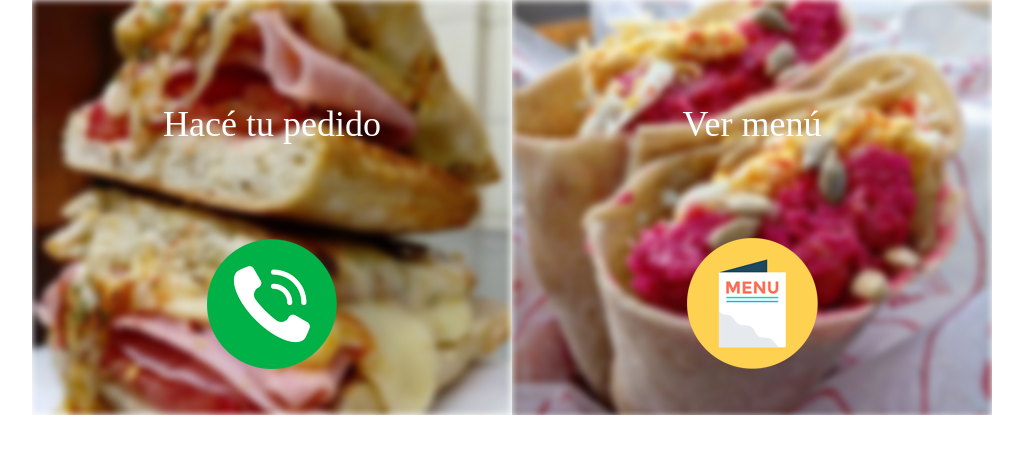
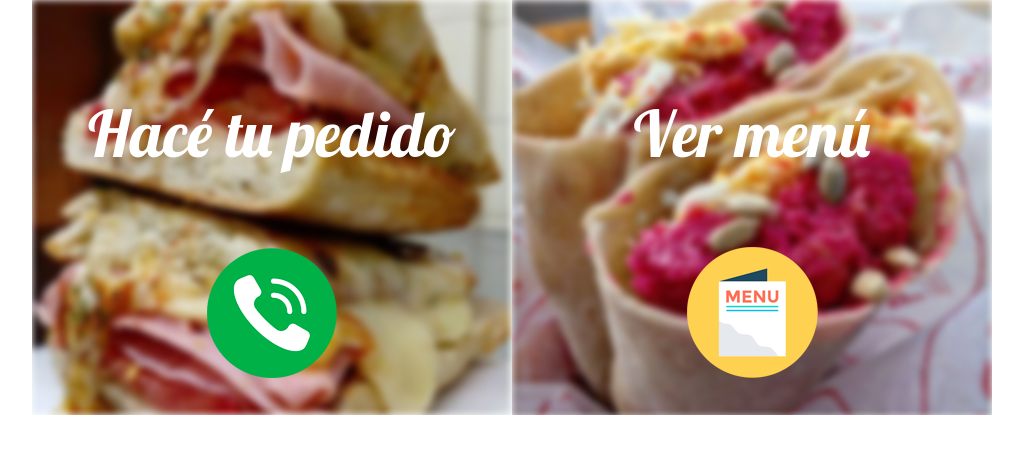
Before and after one commit to exegeses/html-63262, a plain HTML site: page clase8/menu.html in a window 1280 px wide. Shown: the whole page, without its empty margins (128-1151 px from the left). Drawn offline with Linux system fonts and the light colour scheme.

Commit message:
resolución consulta Gustavo - contenedor sitio gastronomía

```diff
--- a/clase8/css/stye.css
+++ b/clase8/css/stye.css
@@ -1,3 +1,4 @@
+@import url('https://fonts.googleapis.com/css2?family=Lobster&display=swap');
 *{
     padding: 0px;
     margin: 0px;
@@ -16,13 +17,14 @@ main{
 
     #contenedor{
         display: flex;
+        font-family: 'Lobster', cursive;
     }
         #contenedor a{
             width: 480px;
             height: 415px;
             display: block;
             color: #fff;
-            font-size: 36px;
+            font-size: 64px;
             display: flex;
             flex-wrap: wrap; /* respeta los anchos */
             align-items: center;
```
